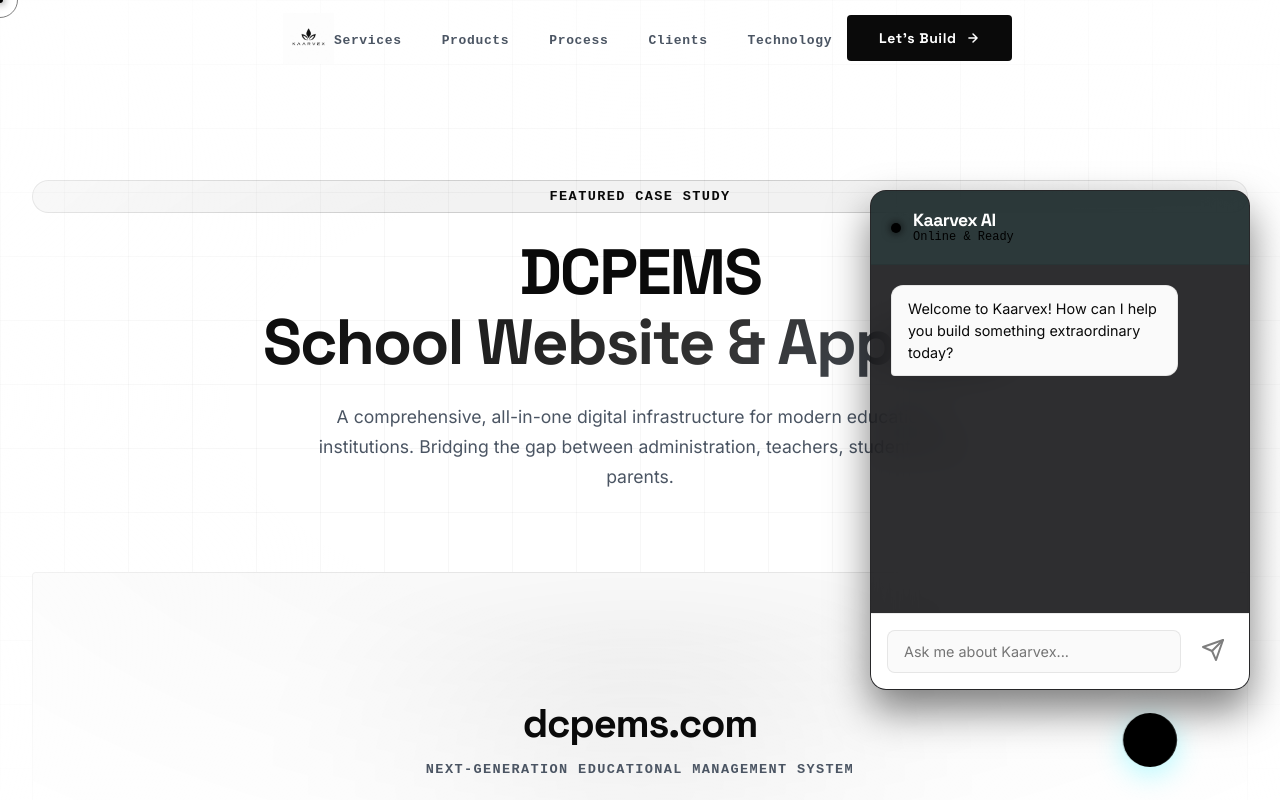
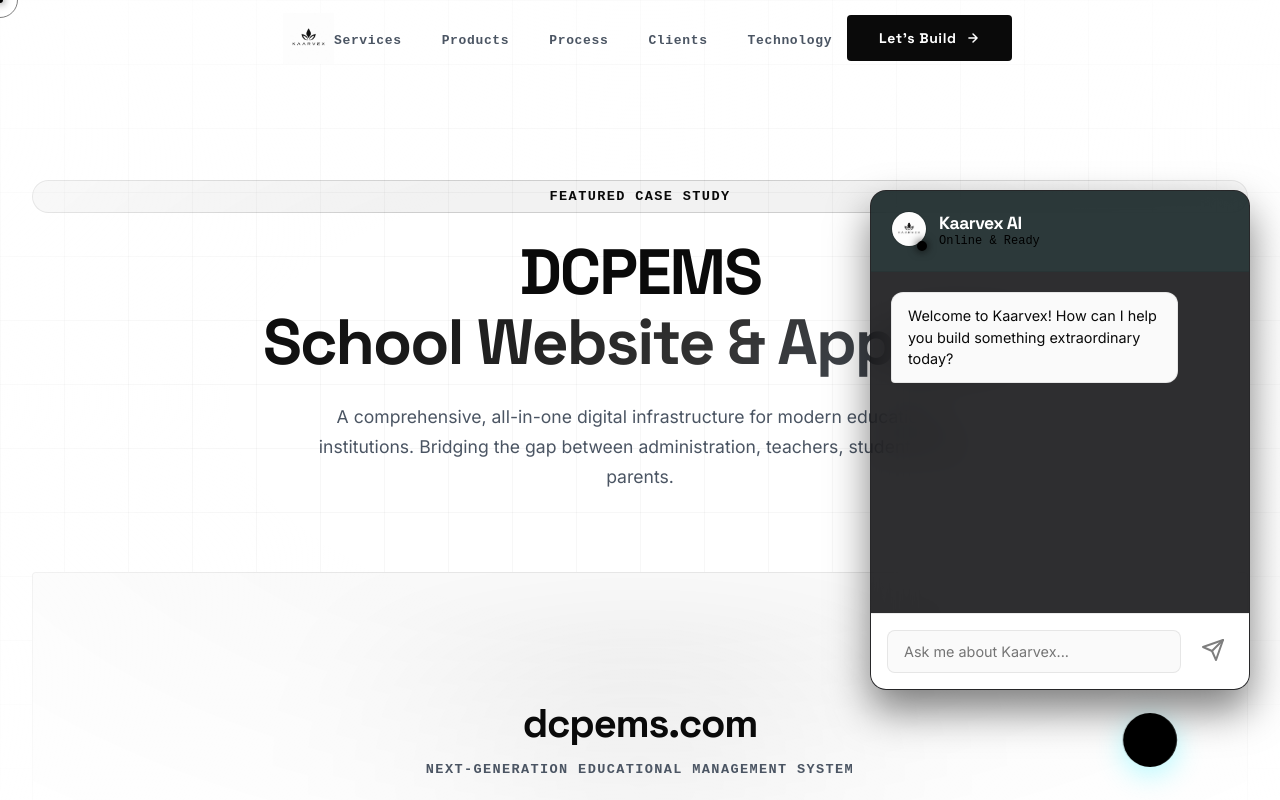
Before and after one commit to manthanp1110/Kaarvex, a React (Vite) app: page /clients/dcpems in a window 1280 px wide. Both pictures are taken after a click on the button 1150 px from the left and 740 px from the top of the page. Shown: the top 800 px of the page. Built offline with nearby package versions, Linux system fonts and the light colour scheme; no server answers; the database is empty.

Commit message:
style: updated chatbot icon to use company logo

```diff
--- a/src/components/Chatbot.jsx
+++ b/src/components/Chatbot.jsx
@@ -149,7 +149,8 @@
           boxShadow: '0 8px 32px rgba(0, 240, 255, 0.3)',
           zIndex: 999,
           transition: 'transform 0.3s ease',
-          transform: isOpen ? 'scale(0.9)' : 'scale(1)'
+          transform: isOpen ? 'scale(0.9)' : 'scale(1)',
+          overflow: 'hidden'
         }}
       >
         {isOpen ? (
@@ -157,9 +158,7 @@
             <line x1="18" y1="6" x2="6" y2="18"></line><line x1="6" y1="6" x2="18" y2="18"></line>
           </svg>
         ) : (
-          <svg width="28" height="28" viewBox="0 0 24 24" fill="none" stroke="#000" strokeWidth="2" strokeLinecap="round" strokeLinejoin="round">
-            <path d="M21 15a2 2 0 0 1-2 2H7l-4 4V5a2 2 0 0 1 2-2h14a2 2 0 0 1 2 2z"></path>
-          </svg>
+          <img src="/logo.jpg" alt="Kaarvex AI" style={{ width: '100%', height: '100%', objectFit: 'cover', mixBlendMode: 'multiply' }} />
         )}
       </button>
 
@@ -191,7 +190,10 @@
             alignItems: 'center',
             gap: '12px'
           }}>
-            <div style={{ width: '10px', height: '10px', borderRadius: '50%', background: 'var(--cyan)', boxShadow: '0 0 10px var(--cyan)' }}></div>
+            <div style={{ position: 'relative' }}>
+              <img src="/logo.jpg" alt="Kaarvex" style={{ width: '36px', height: '36px', borderRadius: '50%', objectFit: 'cover', border: '1px solid var(--border-cyan)' }} />
+              <div style={{ position: 'absolute', bottom: 0, right: 0, width: '10px', height: '10px', borderRadius: '50%', background: 'var(--cyan)', boxShadow: '0 0 10px var(--cyan)', border: '2px solid #000' }}></div>
+            </div>
             <div>
               <h4 style={{ margin: 0, fontFamily: 'var(--font-display)', fontSize: '1.1rem', color: '#fff' }}>Kaarvex AI</h4>
               <p style={{ margin: 0, fontSize: '0.75rem', color: 'var(--cyan)', fontFamily: 'var(--font-mono)' }}>Online & Ready</p>
```
